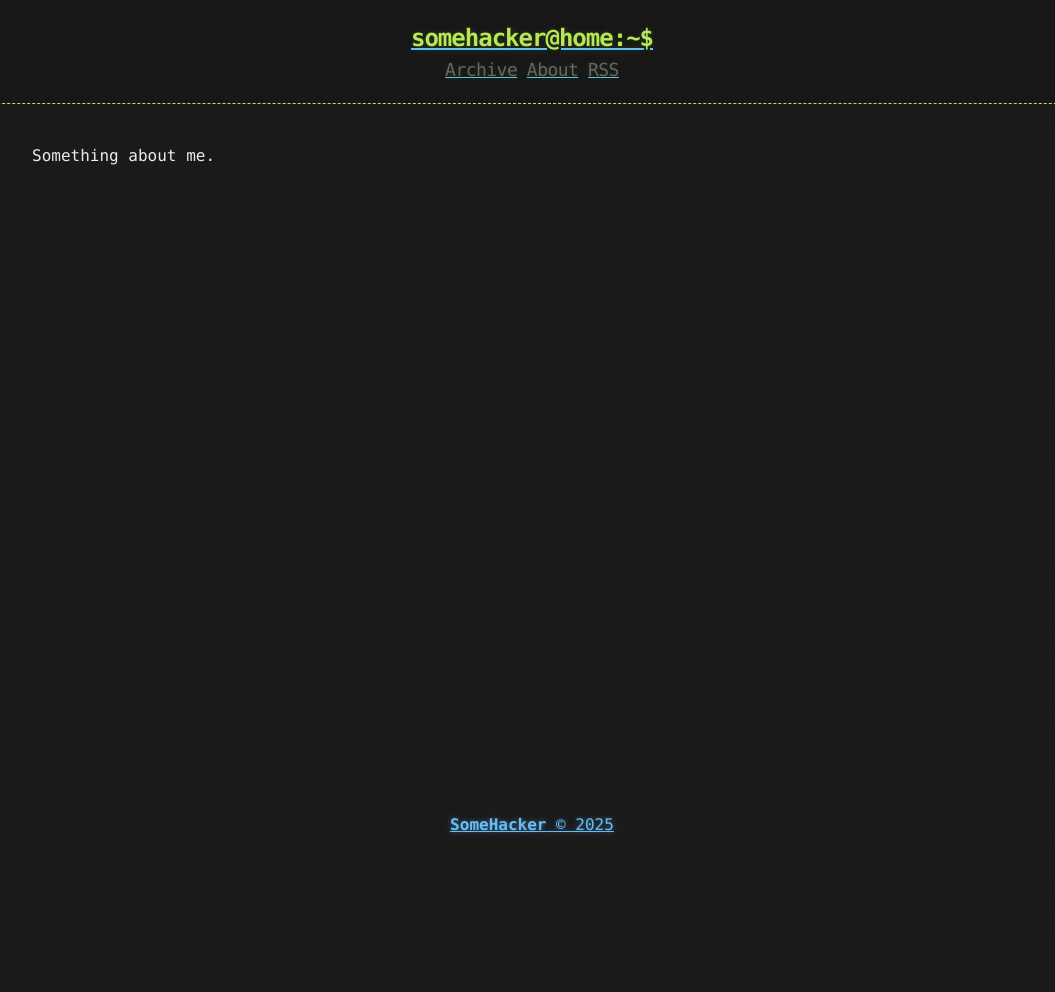
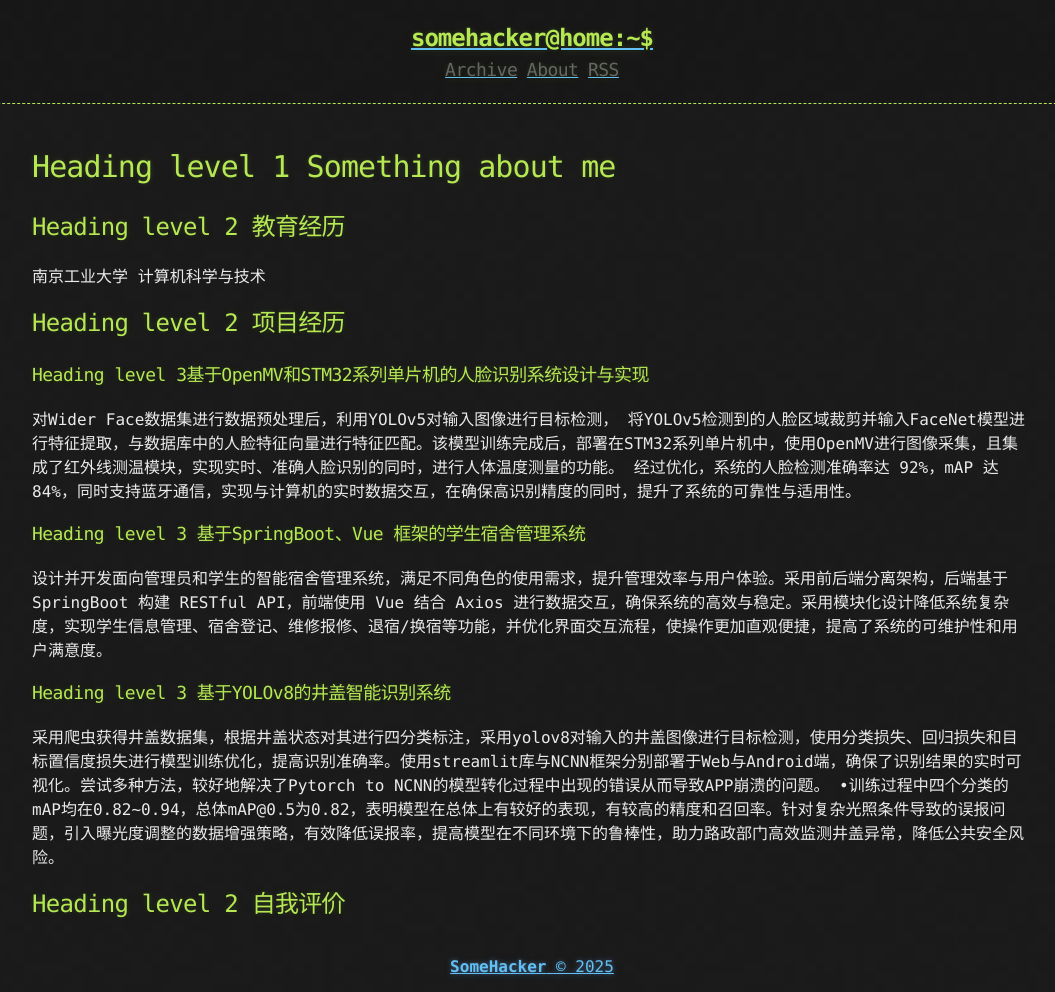
Before and after one commit to zky-niuniu/zky-niuniu.github.io, a Jekyll site: the page built from about.md, in a window 1280 px wide. Shown: the whole page, without its empty margins (108-1163 px from the left). Built offline with Jekyll 4.4.1, drawn with Linux system fonts in a browser that asks for light colours; before the commit the page ends 900 px from its top, so only the background shows below that.

Commit message:
Update about.md

```diff
--- a/about.md
+++ b/about.md
@@ -3,4 +3,22 @@ layout: page
 title: About
 ---
 
-Something about me.
+# Heading level 1 Something about me
+
+## Heading level 2 教育经历
+
+南京工业大学 计算机科学与技术
+
+## Heading level 2 项目经历
+
+### Heading level 3基于OpenMV和STM32系列单片机的人脸识别系统设计与实现
+  对Wider Face数据集进行数据预处理后，利用YOLOv5对输入图像进行目标检测， 将YOLOv5检测到的人脸区域裁剪并输入FaceNet模型进行特征提取，与数据库中的人脸特征向量进行特征匹配。该模型训练完成后，部署在STM32系列单片机中，使用OpenMV进行图像采集，且集成了红外线测温模块，实现实时、准确人脸识别的同时，进行人体温度测量的功能。
+  经过优化，系统的人脸检测准确率达 92%，mAP 达 84%，同时支持蓝牙通信，实现与计算机的实时数据交互，在确保高识别精度的同时，提升了系统的可靠性与适用性。
+
+### Heading level 3 基于SpringBoot、Vue 框架的学生宿舍管理系统
+  设计并开发面向管理员和学生的智能宿舍管理系统，满足不同角色的使用需求，提升管理效率与用户体验。采用前后端分离架构，后端基于 SpringBoot 构建 RESTful API，前端使用 Vue 结合 Axios 进行数据交互，确保系统的高效与稳定。采用模块化设计降低系统复杂度，实现学生信息管理、宿舍登记、维修报修、退宿/换宿等功能，并优化界面交互流程，使操作更加直观便捷，提高了系统的可维护性和用户满意度。
+
+### Heading level 3 基于YOLOv8的井盖智能识别系统
+  采用爬虫获得井盖数据集，根据井盖状态对其进行四分类标注，采用yolov8对输入的井盖图像进行目标检测，使用分类损失、回归损失和目标置信度损失进行模型训练优化，提高识别准确率。使用streamlit库与NCNN框架分别部署于Web与Android端，确保了识别结果的实时可视化。尝试多种方法，较好地解决了Pytorch to NCNN的模型转化过程中出现的错误从而导致APP崩溃的问题。 •训练过程中四个分类的mAP均在0.82~0.94，总体mAP@0.5为0.82，表明模型在总体上有较好的表现，有较高的精度和召回率。针对复杂光照条件导致的误报问题，引入曝光度调整的数据增强策略，有效降低误报率，提高模型在不同环境下的鲁棒性，助力路政部门高效监测井盖异常，降低公共安全风险。
+
+## Heading level 2 自我评价
```
